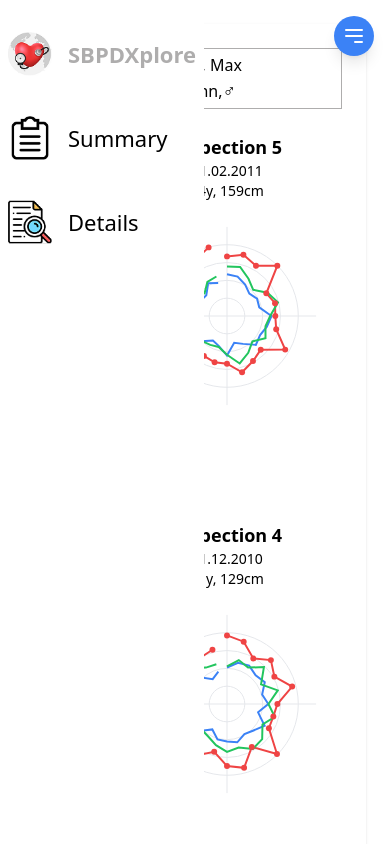
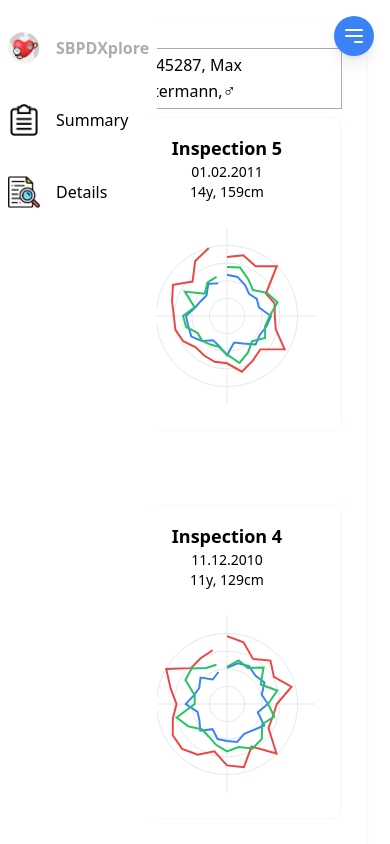
Before and after one commit to MoazamAli45/german-medical, a Next.js app: page / in a window 390 px wide. Shown: the top 844 px of the page. Built offline with nearby package versions, Linux system fonts and the light colour scheme.

Commit message:
Refactor UI components: enhance styling for inspection cards, adjust sidebar layout, and optimize D3 graph rendering for mobile devices

```diff
--- a/src/app/page.tsx
+++ b/src/app/page.tsx
@@ -68,7 +68,7 @@ export default function Home() {
                     key={inspection.number}
                     className="mlg:h-[370px] flex flex-col gap-2 group"
                   >
-                    <div className="bg-gray-50 rounded-lg p-4 relative hover:shadow-md transition-all duration-300 mlg:h-[300px] hover:border-color hover:bg-[rgb(168,230,243,.19)]">
+                    <div className="bg-gray-50 rounded-lg p-4 relative hover:shadow-md transition-all duration-300 mlg:h-[300px] hover:border-[#88B1EF] border-[1px] border-solid border-[rgb(168,230,243,.19)] hover:bg-[rgb(168,230,243,.19)]">
                       <div className="flex flex-col items-center ">
                         <h2 className="font-bold text-lg">
                           Inspection {inspection.number}
@@ -82,7 +82,7 @@ export default function Home() {
                       </div>
                       <D3InspectionGraph data={inspection.data} />
                     </div>
-                    <button className="group-hover:opacity-100 opacity-0 border-color bg-[rgb(168,230,243,.19)]  px-6 py-2 rounded-lg font-normal  transition-opacity duration-300">
+                    <button className="group-hover:opacity-100 opacity-0 border-color  bg-[rgb(168,230,243,.19)]  px-6 py-2 rounded-lg font-normal  transition-opacity duration-300">
                       Show Details
                     </button>
                   </div>
--- a/src/components/d3-inspection-graph.tsx
+++ b/src/components/d3-inspection-graph.tsx
@@ -115,6 +115,9 @@ export function D3InspectionGraph({ data }: InspectionGraphProps) {
       .style("padding", "5px")
       .style("border-radius", "3px");
 
+    const isMobile = window.matchMedia("(max-width: 768px)").matches;
+
+    if (!isMobile) {
       g.selectAll("circle.datapoint")
         .data(data)
         .enter()
@@ -142,6 +145,7 @@ export function D3InspectionGraph({ data }: InspectionGraphProps) {
         .on("mouseout", () => {
           tooltip.style("visibility", "hidden");
         });
+    }
   }, [data]);
 
   return (
--- a/src/components/right-sidebar.tsx
+++ b/src/components/right-sidebar.tsx
@@ -130,7 +130,7 @@ export function RightSidebar() {
                   </div>
                 </div>
                 <div>{reading.icon}</div>
-                <div className="flex flex-col items-center shrink-0 p-2 !rounded-xl bg-[rgb(168,230,243,.19)] border-[1px] border-solid border-[#88B1EF]">
+                <div className="flex flex-col items-center shrink-0 p-2 !rounded-xl border-[1px] border-solid border-[#88B1EF]">
                   <span className="text-sm text-gray-600">Mean ADP</span>
                   <span className="text-lg font-semibold">{reading.adp}</span>
                   <span className="text-xs text-gray-500">mmHg</span>
--- a/src/components/sidebar.tsx
+++ b/src/components/sidebar.tsx
@@ -30,7 +30,7 @@ export function Sidebar() {
             href={item.href}
             className="flex items-center gap-4 px-2 py-2 text-gray-700 hover:text-primary hover:bg-gray-100  transition-colors w-full"
           >
-            <div className="w-11 h-11 flex items-center justify-center flex-shrink-0 relative">
+            <div className="h-8 w-8 sm:w-11 sm:h-11 flex items-center justify-center flex-shrink-0 relative">
               <Image
                 src={item.icon}
                 alt={item.label}
@@ -40,7 +40,7 @@ export function Sidebar() {
             </div>
             <span
               className={cn(
-                "whitespace-nowrap transition-opacity text-[22px]  text-black",
+                "whitespace-nowrap transition-opacity text-[16px] sm:text-[22px]  text-black",
                 isHovered ? "opacity-100" : "opacity-0",
                 { "text-[#AEADAD] font-bold ": i === 0 }
               )}
```
Lines whose indentation alone changed are shown as unchanged.
